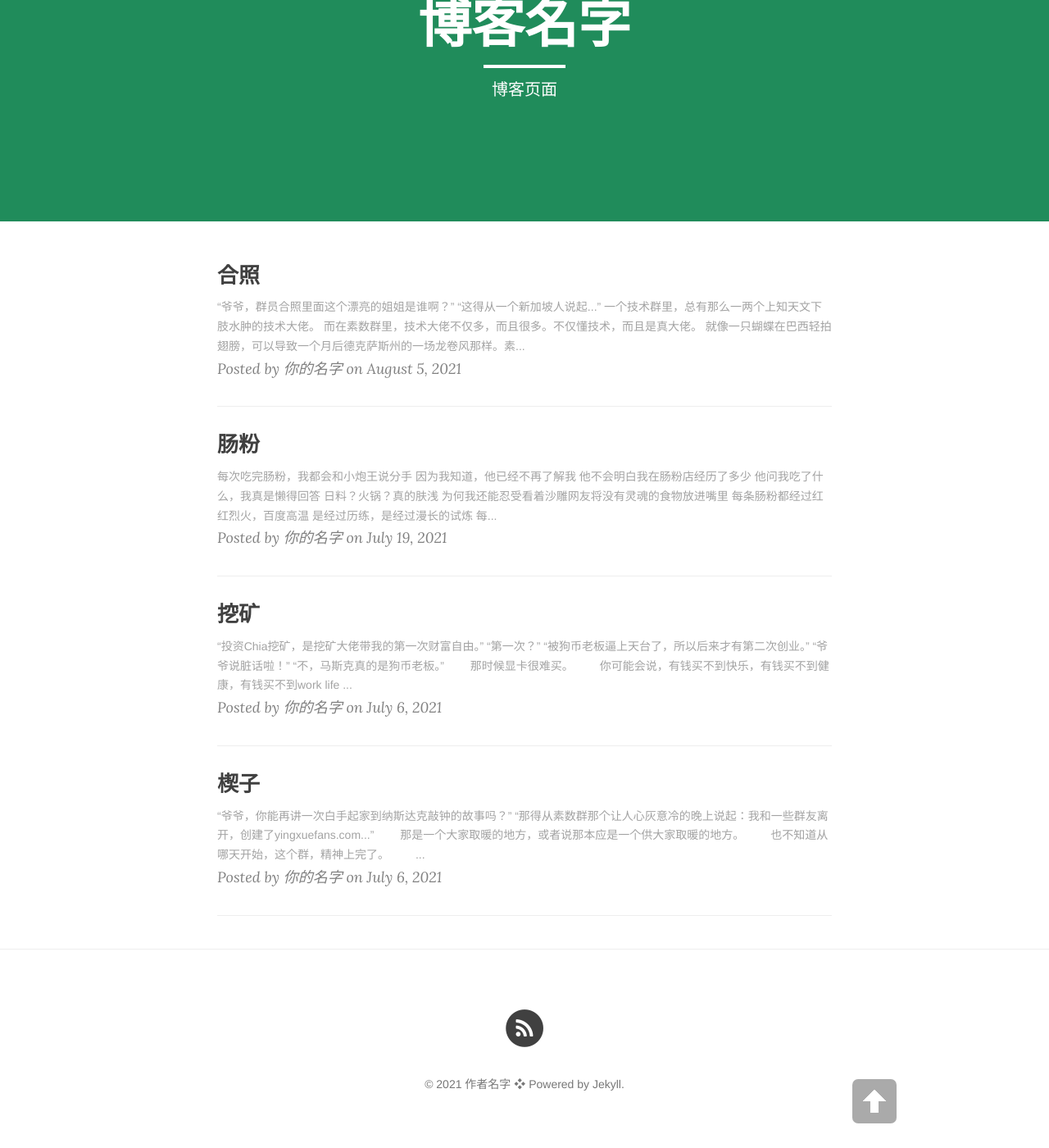
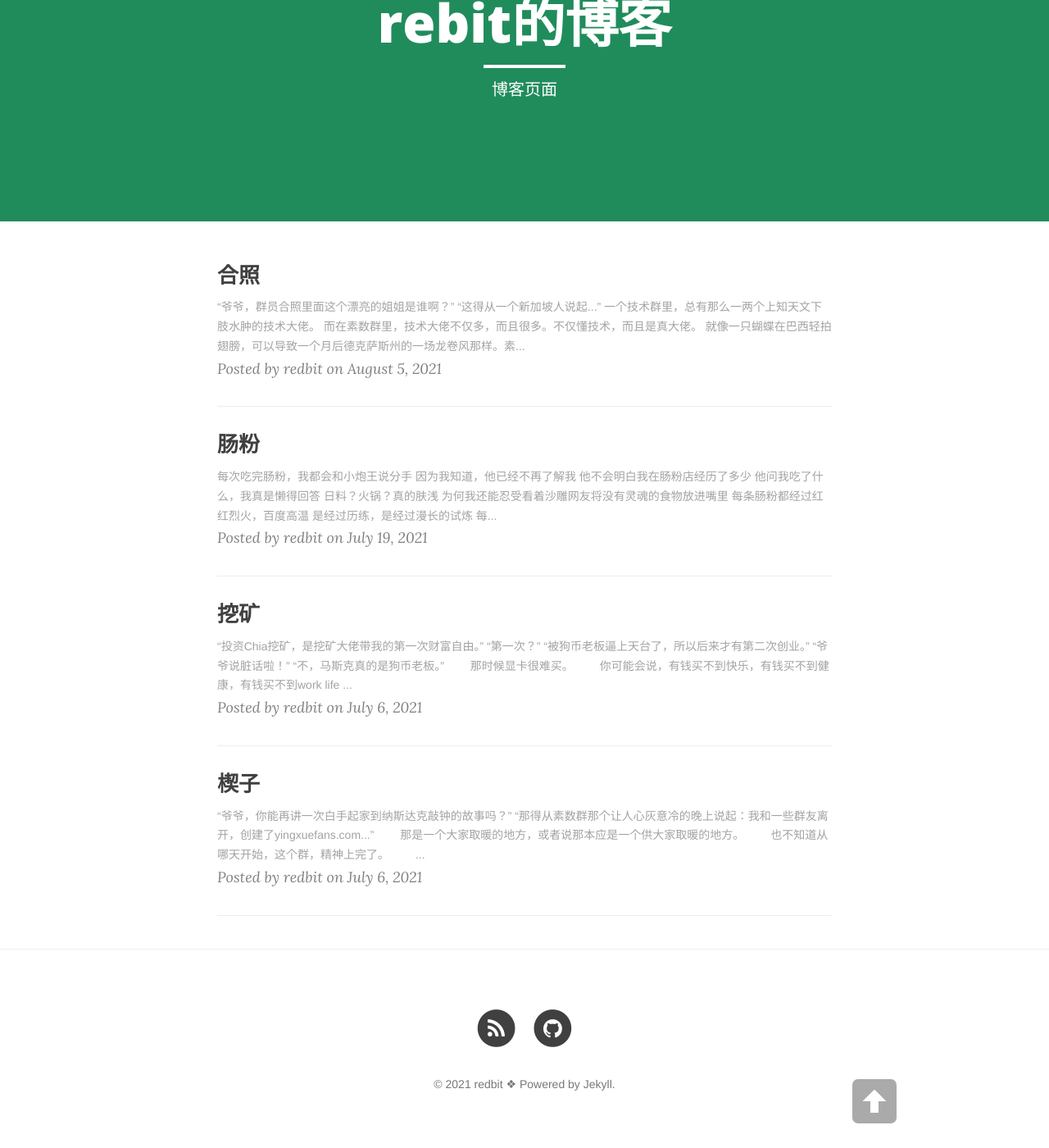
Before and after one commit to redbitBo/redbitBo.github.io, a Jekyll site: the page built from index.html, in a window 1280 px wide and 1400 px high, scrolled down 158 px. Shown: the whole window at 82% size. Built offline with Jekyll 4.4.1, drawn with Linux system fonts in a browser that asks for light colours; nearby versions of some CDN libraries; the list of posts is cut into pages by our own code.

Commit message:
Update _config.yml

```diff
--- a/_config.yml
+++ b/_config.yml
@@ -1,16 +1,16 @@
 # Site settings
-title: 博客名字 # 你的博客名字，可以定义修订
+title: rebit的博客 # 你的博客名字，可以定义修订
 header-img: "img/green.jpg"
 tagline: "cn"
-description: "这是我的博客"  # 一句话描述你的博客
+description: "摸鱼的成果"  # 一句话描述你的博客
 baseurl: ""
 url: "http://cnfeat"  # 此处填写你的博客地址
 
 # About/contact
 owner:
-  name: "作者名字" # 填写作者信息：名字
-  email: X@gmail.com # 填写作者信息：邮箱
-  bio: "你的博客描述" # 填写作者信息：博客描述
+  name: "redbit" # 填写作者信息：名字
+  email: redbit0621@gmail.com # 填写作者信息：邮箱
+  bio: "顺德吴彦祖" # 填写作者信息：博客描述
 
 # Data
 gavatar: img/favicon.png # 浏览器地址栏小图标，可自定义更改
@@ -18,7 +18,7 @@ favicon: img/favicon.png # 浏览器地址栏小图标，可自定义更改
 
 douban_username:  # 你的豆瓣id
 twitter_username:
-github_username:
+github_username: redbitBo
 facebook_username:
 weibo_username:
 zhihu_username:
@@ -43,7 +43,7 @@ defaults:
       type: "posts"
     values:
       layout: "post"
-      author: "你的名字" # 你的名字
+      author: "redbit" # 你的名字
       header-img: "img/green.jpg" # We don't want posts without a header image, that whould mean white on white
 
 # Comments
```
